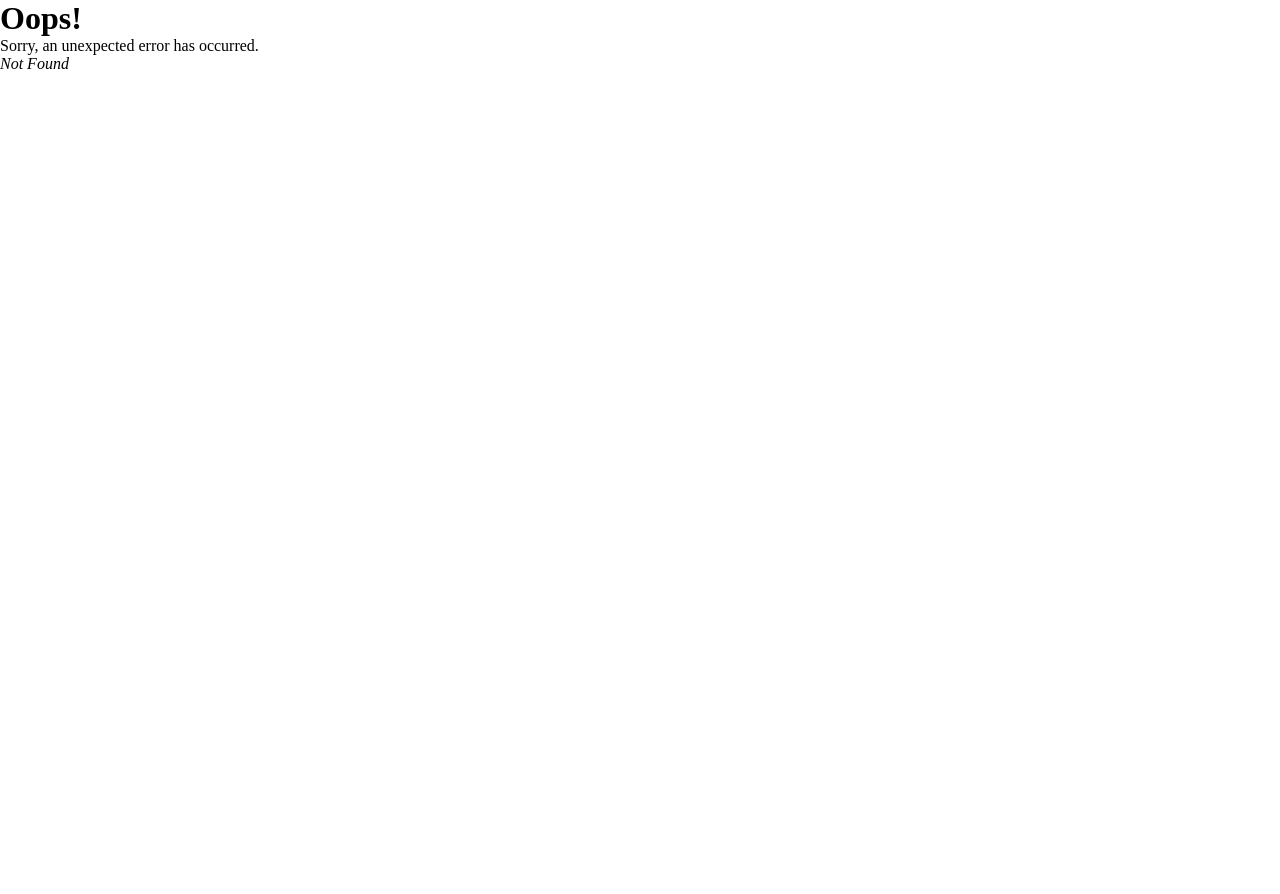
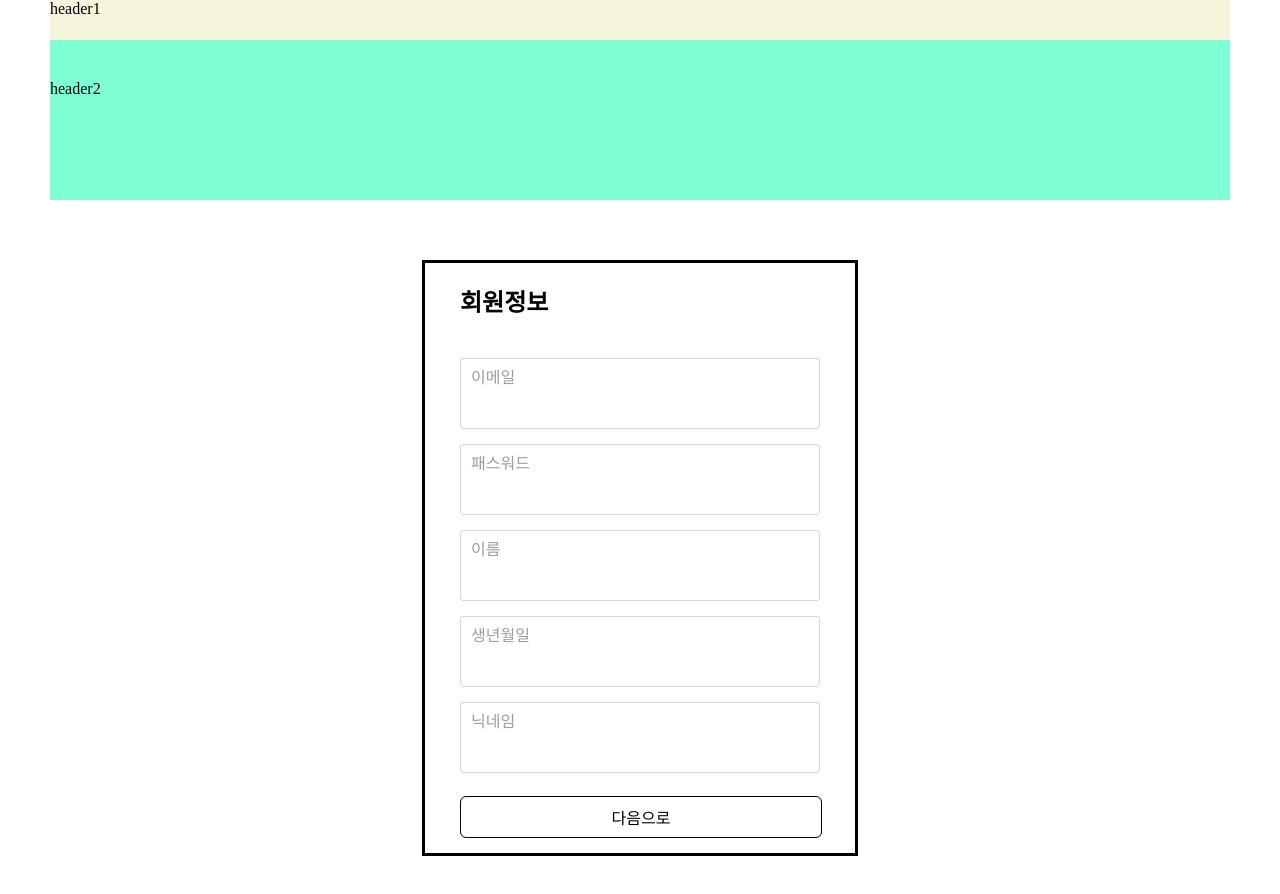
Before and after one commit to kim-wnsgk/lmc, a React (Create React App) app in the folder front/: page /SignIn in a window 1280 px wide. Before the commit this address had no page. Shown: the top 894 px of the page. Before the commit the page ends 800 px from the top, so only its background shows below. Built offline with nearby package versions, Linux system fonts and the light colour scheme.

Commit message:
login page & signin page 작업중

```diff
--- a/front/src/index.js
+++ b/front/src/index.js
@@ -4,6 +4,7 @@ import { createBrowserRouter, RouterProvider } from "react-router-dom";
 
 import Main from "./routes/main/Main";
 import Login from "./routes/login/Login";
+import SignIn from "./routes/login/SignIn";
 import ErrorPage from "./routes/ErrorPage";
 
 const router = createBrowserRouter([
@@ -17,6 +18,11 @@ const router = createBrowserRouter([
     element: <Login />,
     errorElement: <ErrorPage />,
   },
+  {
+    path: "/SignIn",
+    element: <SignIn />,
+    errorElement: <ErrorPage />,
+  },
 ]);
 
 ReactDOM.createRoot(document.getElementById("root")).render(
--- a/front/src/routes/login/Login.js
+++ b/front/src/routes/login/Login.js
@@ -15,6 +15,7 @@ function Login() {
           <div className={styles.logInTitle}>
             <h2>안녕하세요!</h2>
             <h2>환영합니다.</h2>
+            <h2>방문해주셔서 감사합니다.</h2>
           </div>
           <div className={styles.loginInputBox}>
             <div className={styles.emailBox}>
@@ -38,7 +39,16 @@ function Login() {
               </div>
             </div>
           </div>
-          <div></div>
+          <div className={styles.loginButtonBox}>
+            <div className={styles.loginButton}>
+              <div className={styles.loginText}>로그인</div>
+            </div>
+            <div className={styles.buttons}>
+              {/* 플렉스 가로 */} <button>회원가입</button>
+              <button className={styles.middleButton}>아이디 찾기</button>
+              <button>비밀번호 찾기</button>
+            </div>
+          </div>
         </div>
       </div>
     </div>
--- a/front/src/routes/login/Login.module.css
+++ b/front/src/routes/login/Login.module.css
@@ -4,7 +4,6 @@
 
 .container {
   max-width: 1180px;
-  background-color: rgb(166, 213, 255);
   height: 960px;
   margin: 0 auto;
 }
@@ -18,15 +17,15 @@
 }
 
 .content {
-  margin-top: 200px;
   width: 100%;
   height: 800px;
+  margin-top: 360px;
 }
 
 .logInBox {
-  border: solid 4px black;
+  border: solid 3px black;
   height: 450px;
-  width: 380px;
+  width: 360px;
   margin: -100px auto;
   display: flex;
   flex-direction: column;
@@ -39,8 +38,7 @@
 .loginInputBox {
   display: flex;
   flex-direction: column;
-  margin-top: 270px;
-  border: solid 2px black;
+  margin-top: 165px;
 }
 
 .emailInput input {
@@ -49,6 +47,7 @@
   border-radius: 6px 6px 0 0;
   padding: 5px;
   padding-left: 30px;
+  z-index: 1;
 }
 
 .passwordBox img {
@@ -56,7 +55,7 @@
   top: 82.5%;
   left: 3%;
   transform: translateY(-50%);
-  margin-right: 5px; /* 필요에 따라 조절하세요 */
+  margin-right: 5px;
   z-index: 2;
 }
 .passwordInput {
@@ -71,3 +70,39 @@
   padding-left: 30px;
   z-index: 1;
 }
+
+.loginButtonBox {
+  margin-top: 30px;
+  display: flex;
+  flex-direction: column;
+  align-items: center;
+}
+.loginButton {
+  width: 100%;
+  height: 40px;
+  border: 1px solid black;
+  border-radius: 6px;
+  text-align: center;
+  display: flex;
+  align-items: center;
+  justify-content: center;
+  cursor: pointer;
+}
+.buttons {
+  display: flex;
+  flex-direction: row;
+  margin-top: 5px;
+}
+.buttons button {
+  background-color: white;
+  border: none;
+  cursor: pointer;
+  color: #a4a4a4;
+}
+.buttons button:hover {
+  color: black;
+}
+.middleButton {
+  margin-left: 10px;
+  margin-right: 10px;
+}
--- a/front/src/routes/login/SignIn.js
+++ b/front/src/routes/login/SignIn.js
@@ -0,0 +1,49 @@
+import Header from "../../container/header/Header";
+import ImageBox from "../../container/main/ImageBox";
+import styles from "./SignIn.module.css";
+import email from "./icon/email.png";
+import password from "./icon/password.png";
+
+function SignIn() {
+  return (
+    <div className={styles.container}>
+      <div className={styles.header}>
+        <Header />
+      </div>
+      <div className={styles.content}>
+        <div className={styles.signInBox}>
+          <div className={styles.title}>
+            <h2>회원정보</h2>
+          </div>
+          <div className={styles.inputBox}>
+            <div className={styles.emailBox}>
+              <p>이메일</p>
+              <input></input>
+            </div>
+            <div className={styles.passwordBox}>
+              <p>패스워드</p>
+              <input></input>
+            </div>
+            <div className={styles.nameBox}>
+              <p>이름</p>
+              <input></input>
+            </div>
+            <div className={styles.birthBox}>
+              <p>생년월일</p>
+              <input></input>
+            </div>
+            <div className={styles.nicknameBox}>
+              <p>닉네임</p>
+              <input></input>
+            </div>
+            <div className={styles.nextButton}>
+              <div className={styles.nextText}>다음으로</div>
+            </div>
+          </div>
+        </div>
+      </div>
+    </div>
+  );
+}
+
+export default SignIn;
--- /dev/null
+++ b/front/src/routes/login/SignIn.module.css
@@ -0,0 +1,75 @@
+* {
+  margin: 0;
+}
+
+.container {
+  max-width: 1180px;
+  height: 960px;
+  margin: 0 auto;
+}
+
+.header {
+  position: fixed;
+  width: 1180px; /* 나중에 수정 */
+  top: 0;
+  height: 160px;
+  background-color: beige;
+}
+
+.content {
+  width: 100%;
+  height: 800px;
+  margin-top: 260px;
+  display: flex;
+  justify-content: center;
+}
+.signInBox {
+  border: solid 3px black;
+  height: 550px;
+  width: 360px;
+  display: flex;
+  flex-direction: column;
+  padding-right: 35px;
+  padding-left: 35px;
+  padding-top: 20px;
+  padding-bottom: 20px;
+}
+
+.title {
+  margin-bottom: 40px;
+}
+
+.inputBox {
+  display: flex;
+  flex-direction: column;
+}
+.inputBox div:not(.nextButton):not(.nextText) {
+  margin-bottom: 15px;
+  border: 0.5px solid #d6d6d6;
+  padding: 3px;
+  padding-top: 5px;
+  padding-left: 10px;
+  border-radius: 3px;
+}
+.inputBox input {
+  margin-top: 5px;
+  width: 99%;
+  height: 30px;
+  border-width: 0 0 0;
+}
+.inputBox p {
+  color: #9d9d9d;
+}
+
+.nextButton {
+  margin-top: 8px;
+  width: 100%;
+  height: 40px;
+  border: 1px solid black;
+  border-radius: 6px;
+  text-align: center;
+  display: flex;
+  align-items: center;
+  justify-content: center;
+  cursor: pointer;
+}
```
